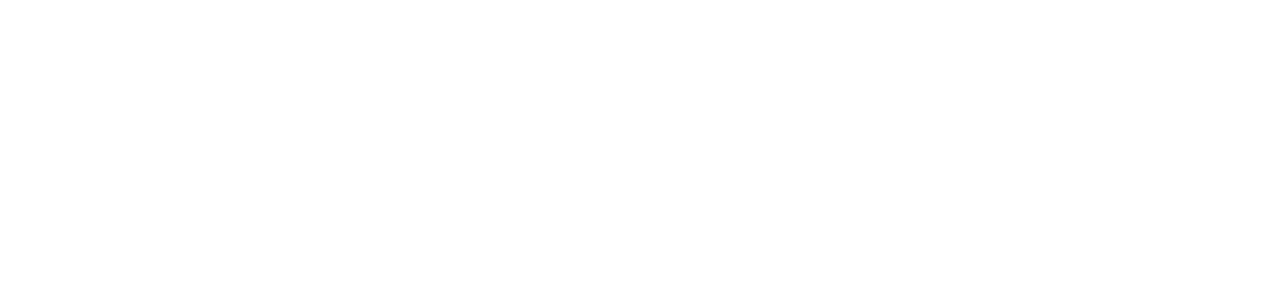
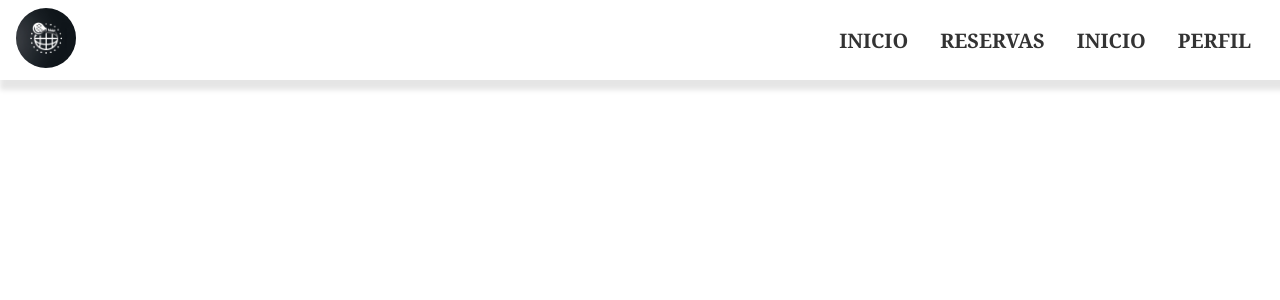
Before and after one commit to TottiKLK/TFGFront, a Vue app: page /perfil in a window 1280 px wide. Before the commit this address had no page. Shown: the top 300 px of the page. Built offline with nearby package versions, Linux system fonts and the light colour scheme.

Commit message:
Te dejo todo creado

```diff
--- a/src/components/Navbar_Component.vue
+++ b/src/components/Navbar_Component.vue
@@ -7,7 +7,7 @@
             <router-link to="/" class="navbar-item">INICIO</router-link>
             <router-link to="reservas" class="navbar-item">RESERVAS</router-link>
             <router-link to="" class="navbar-item">INICIO</router-link>
-            <router-link to="" class="navbar-item">INICIO</router-link>
+            <router-link to="/perfil" class="navbar-item">PERFIL</router-link>
         </div>
         <div class="navbar-toggler-container" v-if="isMobile" @click="toggleMenu">
             <button class="navbar-toggler">
--- a/src/main.js
+++ b/src/main.js
@@ -3,6 +3,7 @@ import App from './App.vue';
 import { createRouter, createWebHistory } from 'vue-router';
 import HomeView from '@/views/Home_View.vue';
 import  ReservasView from '/src/views/Reservas_View.vue';
+import PerfilView from '/src/views/Perfil_View.vue';
 
 const routes = [
     {
@@ -14,6 +15,11 @@ const routes = [
         path: '/reservas',
         name: 'reservas',
         component: ReservasView,
+    },
+    {
+        path: '/perfil',
+        name: 'perfil',
+        component: PerfilView,
     },
 ];
 
--- a/src/router/index.js
+++ b/src/router/index.js
@@ -3,6 +3,7 @@ import VueRouter from 'vue-router';
 import HomeView from '@/views/Home_View.vue';
 import App from './App.vue';
 import ReservasView from '@/views/Reservas_View.vue';
+import PerfilView from '@/views/Perfil_View.vue';
 
 Vue.use(VueRouter);
 
@@ -20,6 +21,11 @@ export default new Router({
             name: 'reservas',
             component: ReservasView,
         },
+        {
+            path: '/perfil',
+            name: 'perfil',
+            component: PerfilView,
+        },
     ]
 })
 new Vue({
--- /dev/null
+++ b/src/views/Perfil_View.vue
@@ -0,0 +1,17 @@
+<template>
+    <Navbar_Component />
+</template>
+
+<script>
+import Navbar_Component from '../components/Navbar_Component.vue';
+
+export default{
+    name: 'PerfilView',
+    components: {
+        Navbar_Component,
+    },
+};
+</script>
+
+<style scoped>
+</style>
```
Also changed, not shown: src/components/Perfil_Component.vue (added, +15 -0 lines).
